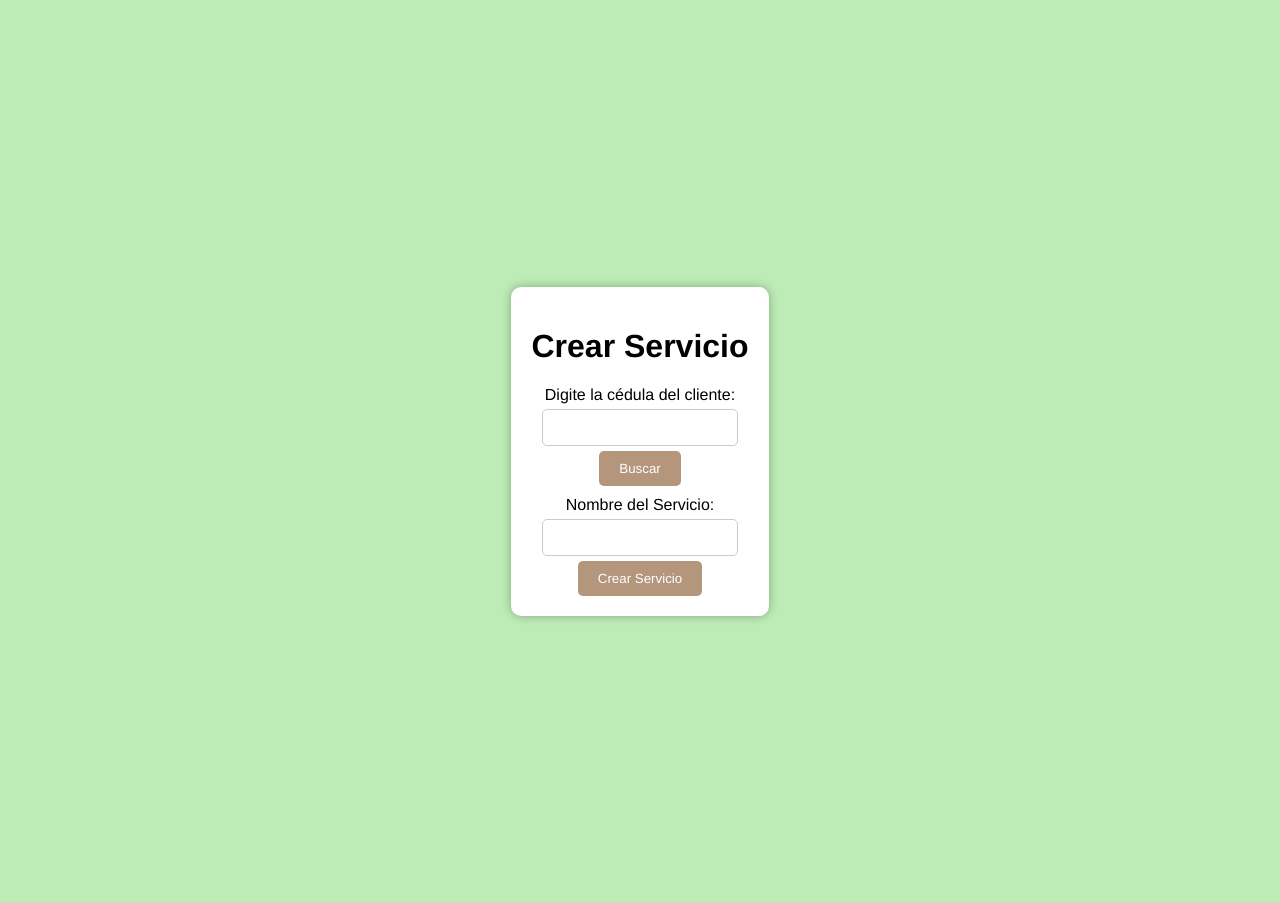
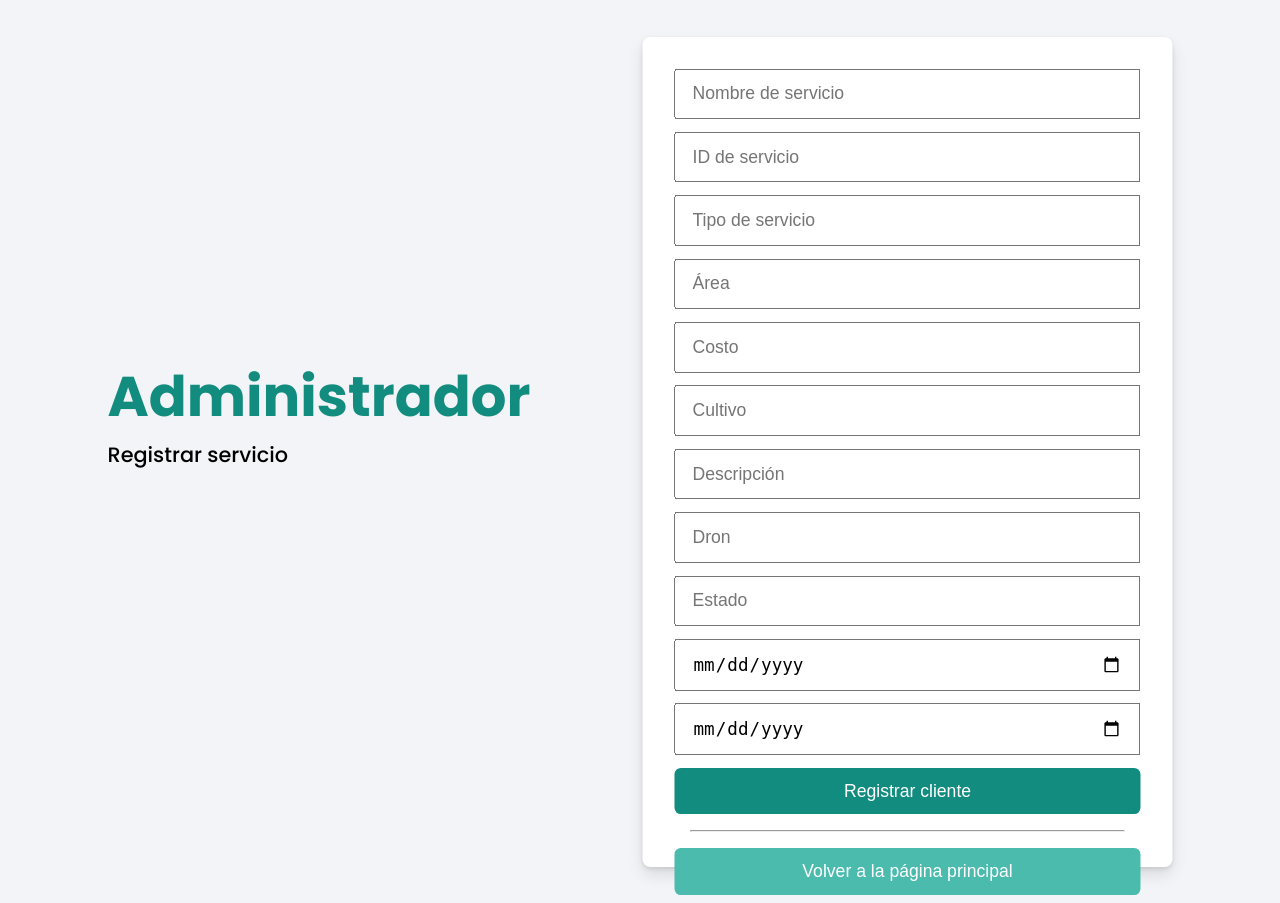
Before and after one commit to josejulian1604/DronesReque, a Flask app: page /administrador/crear_servicio in a window 1280 px wide. Run offline with Flask 3, Linux system fonts and the light colour scheme.

Commit message:
jose feo

```diff
--- a/Prototipo/static/style.css
+++ b/Prototipo/static/style.css
@@ -45,7 +45,7 @@ form {
   background: #fff;
   padding: 2rem;
   width: 530px;
-  height: 310px;
+  height: 370px;
   border-radius: 0.5rem;
   box-shadow: 0 2px 4px rgb(0 0 0 / 10%), 0 8px 16px rgb(0 0 0 / 10%);
 }
@@ -291,6 +303,29 @@ form.regis input {
 }
 
 form.regis input:focus {
+  border: 1.8px solid #128C7E;
+}
+
+/* Crear servicio */
+form.crear {
+  display: flex;
+  flex-direction: column;
+  background: #fff;
+  padding: 2rem;
+  width: 530px;
+  height: 830px;
+  border-radius: 0.5rem;
+  box-shadow: 0 2px 4px rgb(0 0 0 / 10%), 0 8px 16px rgb(0 0 0 / 10%);
+}
+
+form.crear input {
+  outline: none;
+  padding: 0.8rem 1rem;
+  margin-bottom: 0.8rem;
+  font-size: 1.1rem;
+}
+
+form.crear input:focus {
   border: 1.8px solid #128C7E;
 }
 
--- a/Prototipo/templates/crear_servicio.html
+++ b/Prototipo/templates/crear_servicio.html
@@ -1,79 +1,37 @@
-<!DOCTYPE html>
-<html>
-<head>
-    <title>Crear Servicio</title>
-    <style>
-        body {
-            background-color: #bdecb6;
-            display: flex;
-            justify-content: center;
-            align-items: center;
-            height: 100vh;
-            margin: 0;
-            font-family: "Helvetica Neue", Helvetica, Arial, sans-serif;
-        }
-
-        .container {
-            background-color: white;
-            padding: 20px;
-            border-radius: 10px;
-            box-shadow: 0 0 10px rgba(0, 0, 0, 0.3);
-            text-align: center;
-        }
-
-        h1 {
-            font-family: "Helvetica Neue", Helvetica, Arial, sans-serif;
-        }
-
-        form {
-            text-align: center;
-        }
-
-        label {
-            display: block;
-            margin-top: 10px;
-            font-family: "Helvetica Neue", Helvetica, Arial, sans-serif;
-        }
-
-        input[type="text"] {
-            width: 80%;
-            padding: 10px;
-            margin: 5px 0;
-            border: 1px solid #ccc;
-            border-radius: 5px;
-            font-family: "Helvetica Neue", Helvetica, Arial, sans-serif;
-        }
-
-        input[type="submit"] {
-            background-color: #b3967c;
-            color: white;
-            padding: 10px 20px;
-            border: none;
-            border-radius: 5px;
-            cursor: pointer;
-            font-family: "Helvetica Neue", Helvetica, Arial, sans-serif;
-        }
-
-        input[type="submit"]:hover {
-            background-color: #b39e8d;
-        }
-    </style>
-</head>
-<body>
-    <div class="container">
-        <h1>Crear Servicio</h1>
-        <form method="POST" action="/administrador/crear_servicio">
-            <label for="cedula">Digite la cédula del cliente:</label>
-            <input type="text" id="cedula" name="cedula" required><br>
-
-            <input type="submit" value="Buscar">
-        </form>
-        <form method="POST" action="/administrador/crear_servicio">
-            <label for="nombre_servicio">Nombre del Servicio:</label>
-            <input type="text" id="nombre_servicio" name="nombre_servicio" required><br>
-
-            <input type="submit" value="Crear Servicio">
-        </form>
+<html lang="es">
+  <head>
+    <meta charset="UTF-8" />
+    <meta name="viewport" content="width=device-width, initial-scale=1.0" />
+    <meta name="description" content="Administrador puede crear un servicio nuevo">
+    <title>Agro Hawk - Administrador - Crear servicio</title>
+    <link rel="stylesheet" href="{{ url_for('static', filename='style.css') }}">
+  </head>
+  <body>
+    <div class="content">
+      <div class="flex-div">
+        <div class="name-content">
+          <h1 class="logo">Administrador</h1>
+          <p>Registrar servicio</p>
+        </div>
+        <form class="crear" method="POST" action="/administrador/crear_servicio">
+            <input type="text" placeholder="Nombre de servicio" required tabindex="1"/>
+            <input type="text" placeholder="ID de servicio" required tabindex="2"/>
+            <input type="text" placeholder="Tipo de servicio" required tabindex="3"/>
+            <input type="text" placeholder="Área" required tabindex="4"/>
+            <input type="text" placeholder="Costo" required tabindex="5"/>
+            <input type="text" placeholder="Cultivo" required tabindex="6"/>
+            <input type="text" placeholder="Descripción" required tabindex="7"/>
+            <input type="text" placeholder="Dron" required tabindex="8"/>
+            <input type="text" placeholder="Estado" required tabindex="9"/>
+            <input type="date" placeholder="Fecha inicial" required tabindex="10"/>
+            <input type="date" placeholder="Fecha final" required tabindex="11"/>
+            <button class="default" onclick="window.location.href='/administrador'" tabindex="12" >Registrar cliente</button>
+            <hr>
+            <button class="regresar" onclick="window.location.href='/administrador'" tabindex="13" >Volver a la página principal</button>
+          </form>
+      </div>
     </div>
+  </body>
+</html>
 </body>
 </html>
```
Also changed, not shown: other parts of Prototipo/static/style.css (+22 -10 lines), Prototipo/templates/administrador.html (+6 -7 lines), Prototipo/templates/analista.html (+5 -5 lines), Prototipo/templates/buscar_cliente.html (+7 -7 lines), Prototipo/templates/buscar_servicio.html (+7 -7 lines), Prototipo/templates/login.html (+8 -7 lines), Prototipo/templates/registrar_cliente.html (+17 -12 lines), Prototipo/templates/registro.html (+20 -17 lines), Prototipo/templates/tecnico.html (+5 -5 lines).
